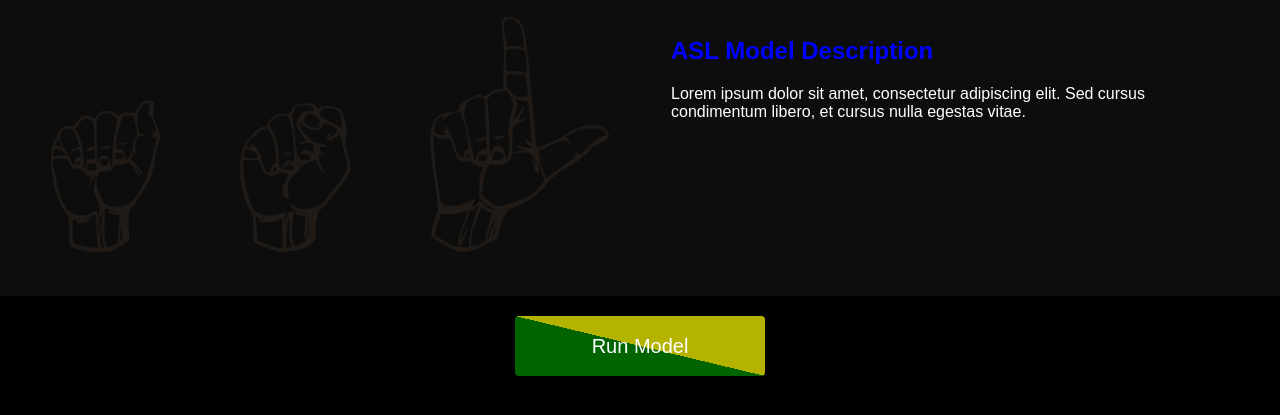
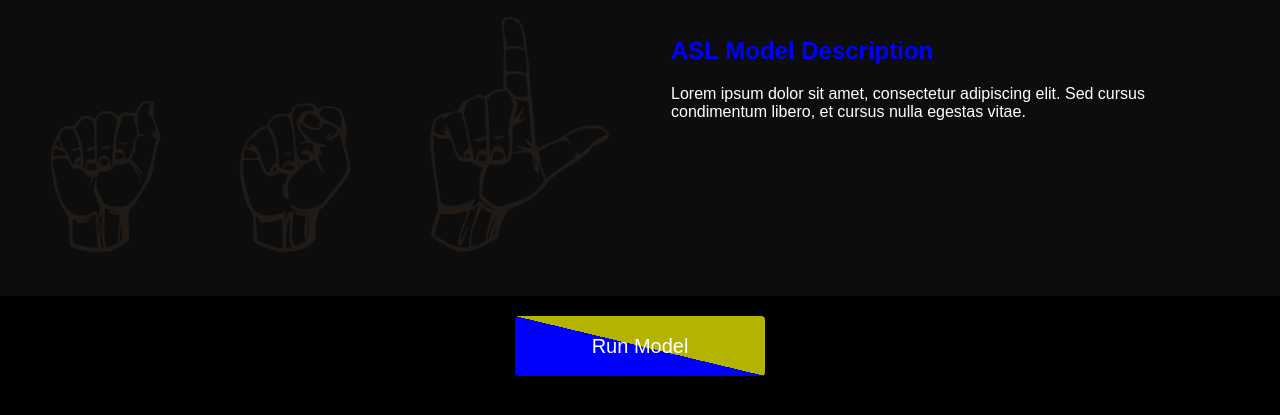
Before and after one commit to Logan-Warren/Website, a plain HTML site: page ProjectsPage/ASL/index.html in a window 1280 px wide. Shown: the part 259-674 px from the top of the page. Drawn offline with Linux system fonts and the light colour scheme.

Commit message:
Update index.html

```diff
--- a/ProjectsPage/ASL/index.html
+++ b/ProjectsPage/ASL/index.html
@@ -45,7 +45,7 @@
             display: block;
             width: 250px;
             height: 60px;
-            background-image: linear-gradient(to top right, #006400 50%, #b3b300 50%);
+            background-image: linear-gradient(to top right, #0000ff 50%, #b3b300 50%);
             color: white;
             font-size: 20px;
             text-align: center;
```
